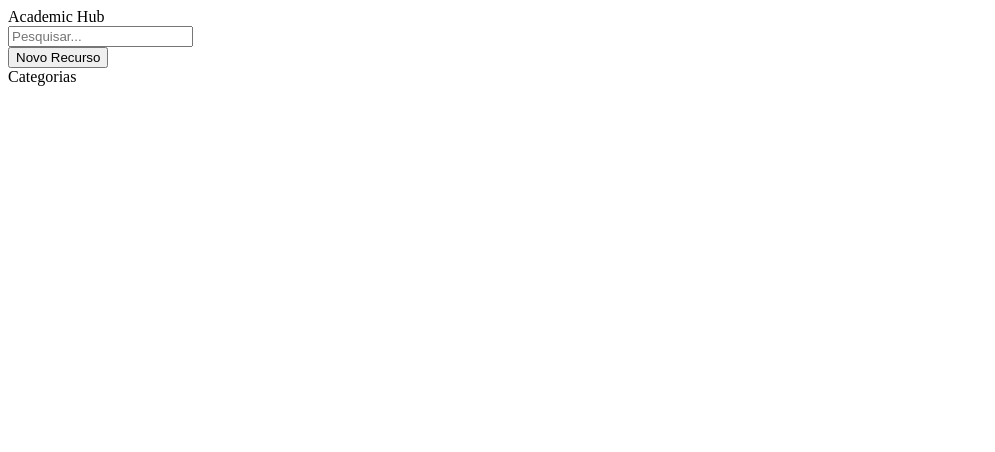
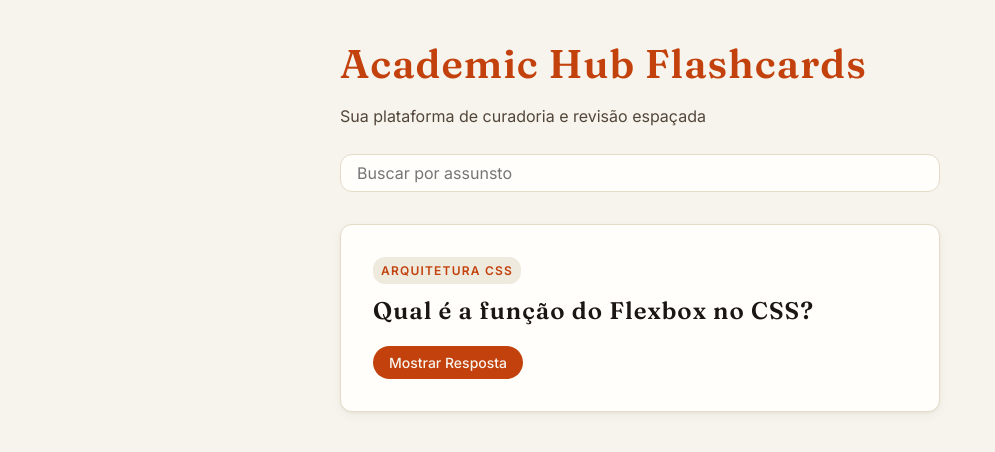
Before and after one commit to wenderenzo/academic-hub, a plain HTML site: page index.html in a window 1280 px wide. Shown: the whole page, without its empty margins (0-995 px from the left). Drawn offline with Linux system fonts and the light colour scheme.

Commit message:
feat: update index.html structure and add initial styles for flashcards

```diff
--- a/index.html
+++ b/index.html
@@ -1,27 +1,39 @@
 <!doctype html>
-<html lang="pt-BR">
+<html lang="en">
   <head>
+    <link rel="preconnect" href="https://fonts.googleapis.com" />
+    <link rel="preconnect" href="https://fonts.gstatic.com" crossorigin />
+    <link
+      href="https://fonts.googleapis.com/css2?family=Fraunces:ital,opsz,wght@0,9..144,400;0,9..144,600&family=Inter:wght@400;500;600&display=swap"
+      rel="stylesheet"
+    />
+    <link rel="stylesheet" href="style/style.css" />
     <meta charset="UTF-8" />
-    <link rel="stylesheet" href="style/style.css" />
     <meta name="viewport" content="width=device-width, initial-scale=1.0" />
-    <title>Academic Hub</title>
+    <title>Document</title>
   </head>
   <body>
-    <header class="header">
-      <div>Academic Hub</div>
-      <div>
-        <input type="text" placeholder="Pesquisar..." />
-      </div>
-      <button>Novo Recurso</button>
-    </header>
-    <div>
-      <aside>
-        <div>Categorias</div>
-      </aside>
-      <main>
-        <section></section>
-        <section></section>
-      </main>
-    </div>
+    <main class="container">
+      <header>
+        <h1>Academic Hub Flashcards</h1>
+        <p>Sua plataforma de curadoria e revisão espaçada</p>
+      </header>
+      <section class="search-section" aria-label="Pesquisa">
+        <div class="search-container">
+          <input
+            type="text"
+            placeholder="Buscar por assunsto"
+            aria-label="Campo de pesquisa"
+          />
+        </div>
+      </section>
+      <article class="flashcard">
+        <span class="flashcard-category"> Arquitetura CSS </span>
+        <h2 class="flashcard-question">Qual é a função do Flexbox no CSS?</h2>
+        <button class="btn-primary" aria-label="Mostrar resposta">
+          Mostrar Resposta
+        </button>
+      </article>
+    </main>
   </body>
 </html>
--- /dev/null
+++ b/style/style.css
@@ -0,0 +1,177 @@
+:root {
+  --bg-primary: #f7f4ed;
+  --bg-secondary: #fffefa;
+  --bg-tertiary: #efeade;
+  --bg-elevated: #ffffff;
+
+  --text-primary: #1a1612;
+  --text-secondary: #52463a;
+  --text-tertiary: #8a7a68;
+  --text-inverse: #f7f4ed;
+
+  --border-subtle: #e4dcc9;
+  --border-medium: #c9bfa8;
+  --border-strong: #1a1612;
+
+  --accent: #c2410c;
+  --accent-hover: #9a330a;
+  --accent-soft: #fef3e8;
+
+  --wrong: #b91c1c;
+  --wrong-soft: #fde8e8;
+  --hard: #c2410c;
+  --hard-soft: #fef3e8;
+  --good: #0f766e;
+  --good-soft: #e6f4f1;
+  --easy: #365314;
+  --easy-soft: #eef5e3;
+
+  --font-display: "Fraunces", Georgia, serif;
+  --font-body: "Inter", -apple-system, BlinkMacSystemFont, sans-serif;
+  --font-mono: "JetBrains Mono", "Courier New", monospace;
+
+  --max-width: 1200px;
+  --radius-sm: 6px;
+  --radius-md: 12px;
+  --radius-lg: 20px;
+
+  --shadow-sm:
+    0 1px 2px rgba(26, 22, 18, 0.04), 0 2px 4px rgba(26, 22, 18, 0.04);
+  --shadow-md:
+    0 4px 6px rgba(26, 22, 18, 0.05), 0 10px 15px rgba(26, 22, 18, 0.06);
+  --shadow-lg:
+    0 10px 20px rgba(26, 22, 18, 0.06), 0 20px 40px rgba(26, 22, 18, 0.08);
+  --shadow-card:
+    0 1px 3px rgba(26, 22, 18, 0.05), 0 4px 12px rgba(26, 22, 18, 0.04);
+
+  --trans-fast: 150ms ease;
+  --trans-medium: 280ms cubic-bezier(0.4, 0, 0.2, 1);
+  --trans-slow: 500ms cubic-bezier(0.4, 0, 0.2, 1);
+}
+
+* {
+  box-sizing: border-box;
+  margin: 0;
+  padding: 0;
+}
+
+body {
+  font-family: var(--font-body);
+  background-color: var(--bg-primary);
+  color: var(--text-primary);
+  line-height: 1.6;
+  padding: 2rem;
+  display: flex;
+  justify-content: center;
+}
+
+.container {
+  width: 100%;
+  max-width: 600px;
+}
+
+h1,
+h2,
+h3 {
+  font-family: var(--font-display);
+  font-weight: 600;
+  letter-spacing: 1px;
+  margin-bottom: 0.5rem;
+}
+
+h1 {
+  font-size: 2.5rem;
+  color: var(--accent);
+}
+
+p {
+  color: var(--text-secondary);
+  margin-bottom: 1.5rem;
+}
+
+.search-container {
+  display: flex;
+  align-items: center;
+  background-color: var(--bg-secondary);
+  border: 1px solid var(--border-subtle);
+  border-radius: var(--radius-md);
+  padding: 0.5rem 1rem;
+  margin-bottom: 2rem;
+  transition: all var(--trans-fast);
+}
+.search-container:focus-within {
+  border-color: var(--accent);
+  box-shadow: 0 0 0 3px var(--accent-soft);
+}
+.search-container input {
+  border: none;
+  outline: none;
+  width: 100%;
+  font-family: var(--font-body);
+  font-size: 1rem;
+  color: var(--text-primary);
+  background: transparent;
+}
+.flashcard {
+  background-color: var(--bg-secondary);
+  border: 1px solid var(--border-subtle);
+  border-radius: var(--radius-md);
+  padding: 2rem;
+  box-shadow: var(--shadow-card);
+  margin-bottom: 2rem;
+}
+.flashcard-category
+{
+  font-size: 0.75rem;
+  text-transform: uppercase;
+  letter-spacing: 0.1em;
+  color: var(--accent);
+  font-weight: 600;
+  margin-bottom: 1rem;
+  display: block;
+  background-color: var(--bg-tertiary);
+  width: fit-content;
+  padding: 0.25rem 0.5rem;
+  border-radius: var(--radius-md);
+}
+.flashcard-question
+{
+  font-size: 1.5rem;
+  line-height: 1.4rem;
+  margin-bottom: 1.5rem;
+}
+
+.btn-primary
+{
+  display: inline-block;
+  background-color: var(--accent);
+  color: var(--text-inverse);
+  font-family: var(--font-body);
+  font-size: 0.875rem;
+  font-weight: 500;
+  padding: 0.5rem 1rem;
+  border: none;
+  border-radius: var(--radius-lg);
+  cursor: pointer;
+
+  transition:
+  background-color var(--trans-medium),
+  transform var(--trans-medium),
+  box-shadow var(--trans-medium);
+}
+.btn-primary:hover
+{
+  background-color: var(--accent-hover);
+  transform: translateY(-2px);
+  box-shadow: var(--shadow-md);
+}
+.btn-primary:active
+{
+  transform: translateY(0);
+  box-shadow: none;
+}
+.btn-primary:focus-visible
+{
+  outline: 2px solid var(--accent-hover);
+  outline-offset: 2px;
+}
```
